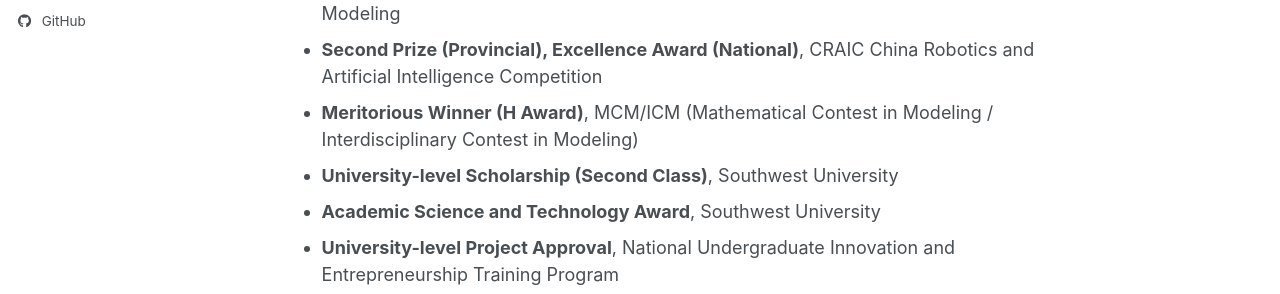
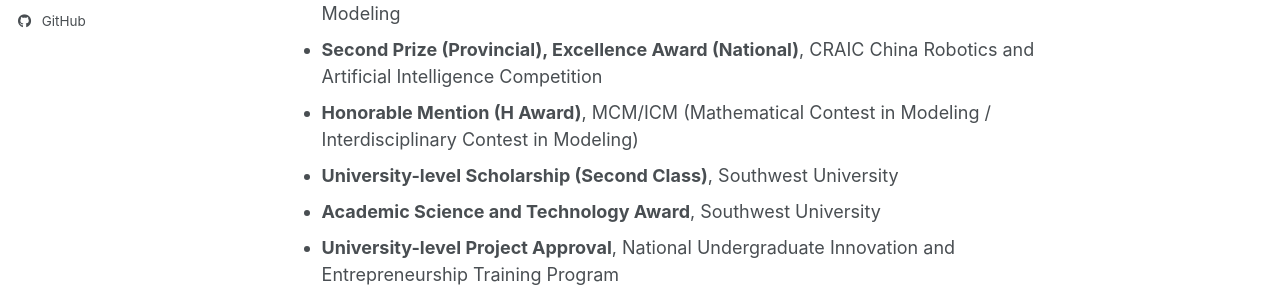
Before and after one commit to WinstonCHEN1/WinstonCHEN1.github.io, a Jekyll site: the page built from _pages/honors.md, in a window 1280 px wide and 1281 px high. Shown: the part 564-858 px from the top of the window. Built offline with Jekyll 4.4.1, drawn with Linux system fonts in a browser that asks for light colours; some web fonts are replaced; a script bundle is joined from its source files by our own code; library files that are not in the unit come from our copies.

Commit message:
Update award title from 'Meritorious Winner' to 'Honorable Mention'

```diff
--- a/_pages/honors.md
+++ b/_pages/honors.md
@@ -14,7 +14,7 @@ author_profile: true
 - **First Prize (Provincial), Second Prize (National)**, China Undergraduate Computer Design Competition
 - **Second Prize (Provincial)**, China University Student Mathematical Contest in Modeling
 - **Second Prize (Provincial), Excellence Award (National)**, CRAIC China Robotics and Artificial Intelligence Competition
-- **Meritorious Winner (H Award)**, MCM/ICM (Mathematical Contest in Modeling / Interdisciplinary Contest in Modeling)
+- **Honorable Mention (H Award)**, MCM/ICM (Mathematical Contest in Modeling / Interdisciplinary Contest in Modeling)
 - **University-level Scholarship (Second Class)**, Southwest University
 - **Academic Science and Technology Award**, Southwest University
 - **University-level Project Approval**, National Undergraduate Innovation and Entrepreneurship Training Program
```
